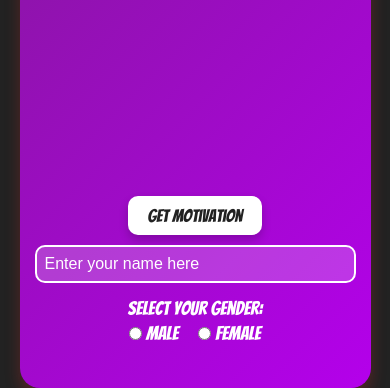
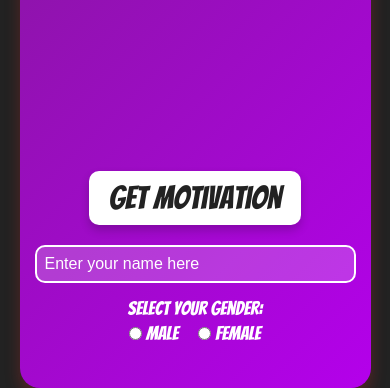
Before and after one commit to AkarshNavhule/Ignite-Spirit, a plain HTML site: page index.html in a window 390 px wide. Shown: the part 456-844 px from the top of the page. Drawn offline with Linux system fonts and the light colour scheme.

Commit message:
big button

```diff
--- a/styles.css
+++ b/styles.css
@@ -219,7 +219,8 @@ button:hover {
     padding: 8px;
   }
   button {
-    font-size: 1.1rem;
+    font-size: 2rem;
     padding: 10px 20px;
+    margin-bottom: 10px;
   }
 }
```
